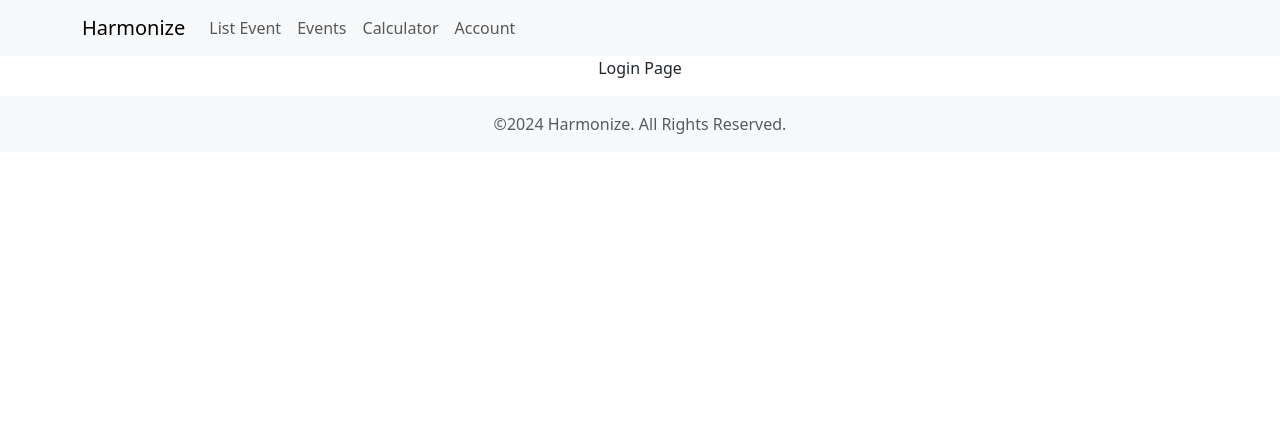
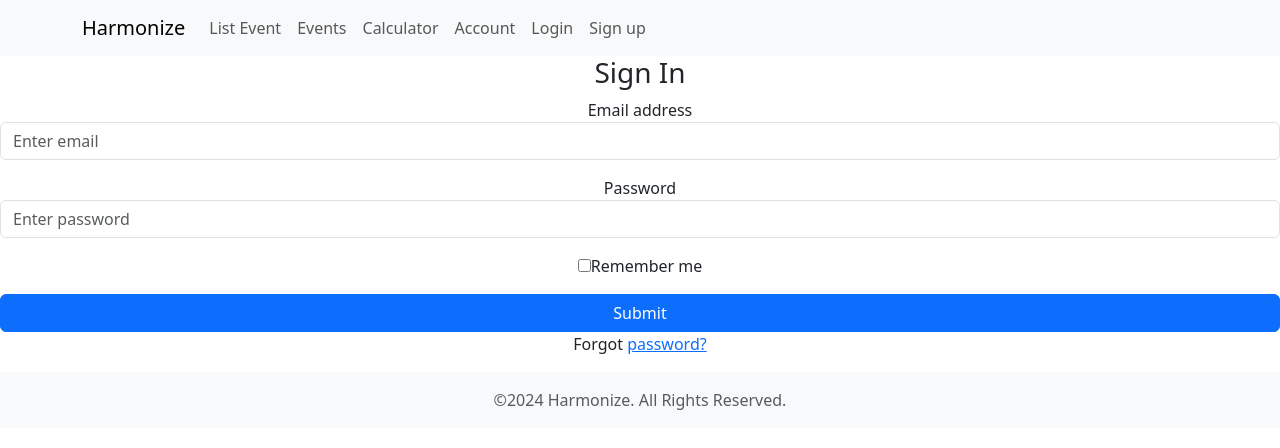
Before and after one commit to robinfire110/music-gig-app, a React (Create React App) app in the folder client/: page /login in a window 1280 px wide. Shown: the top 448 px of the page. Built offline with nearby package versions, Linux system fonts and the light colour scheme.

Commit message:
Added sign in/sign up pages

```diff
--- a/client/src/App.js
+++ b/client/src/App.js
@@ -3,7 +3,8 @@ import 'bootstrap/dist/css/bootstrap.min.css';
 import { BrowserRouter, Routes, Route } from 'react-router-dom';
 import Layout from './components/Layout/Layout';
 import Landing from './pages/Landing';
-import Login from './pages/Login';
+import Login from './components/login.component';
+import SignUp from './components/signup.component';
 import Account from './pages/Account';
 import Events from './pages/Events';
 import EventForm from './pages/EventForm';
@@ -13,8 +14,8 @@ import Calculator from './pages/Calculator';
 
 function App() {
   return (
-    <div className="App">
-      <BrowserRouter>
+    <BrowserRouter>
+      <div className="App">
         <Routes>
           <Route
             path="/"
@@ -29,6 +30,14 @@ function App() {
             element={
               <Layout>
                 <Login />
+              </Layout>
+            }
+          />
+          <Route
+            path="/signup"
+            element={
+              <Layout>
+                <SignUp />
               </Layout>
             }
           />
@@ -81,8 +90,8 @@ function App() {
             }
           />
         </Routes>
-      </BrowserRouter>
-    </div>
+      </div>
+    </BrowserRouter>
   );
 }
 
--- a/client/src/components/Layout/Layout.jsx
+++ b/client/src/components/Layout/Layout.jsx
@@ -23,6 +23,12 @@ const Layout = ({ children }) => {
               <Nav.Item>
                 <Nav.Link href="/account">Account</Nav.Link>
               </Nav.Item>
+              <Nav.Item>
+                <Nav.Link href="/login">Login</Nav.Link>
+              </Nav.Item>
+              <Nav.Item>
+                <Nav.Link href="/signup">Sign up</Nav.Link>
+              </Nav.Item>
             </Nav>
           </Navbar.Collapse>
         </Container>
--- a/client/src/components/login.component.jsx
+++ b/client/src/components/login.component.jsx
@@ -2,9 +2,45 @@ import React, { Component } from 'react';
 export default class Login extends Component {
   render() {
     return (
-      <div>
-        <h3>React Login Component</h3>
-      </div>
+      <form>
+        <h3>Sign In</h3>
+        <div className="mb-3">
+          <label>Email address</label>
+          <input
+            type="email"
+            className="form-control"
+            placeholder="Enter email"
+          />
+        </div>
+        <div className="mb-3">
+          <label>Password</label>
+          <input
+            type="password"
+            className="form-control"
+            placeholder="Enter password"
+          />
+        </div>
+        <div className="mb-3">
+          <div className="custom-control custom-checkbox">
+            <input
+              type="checkbox"
+              className="custom-control-input"
+              id="customCheck1"
+            />
+            <label className="custom-control-label" htmlFor="customCheck1">
+              Remember me
+            </label>
+          </div>
+        </div>
+        <div className="d-grid">
+          <button type="submit" className="btn btn-primary">
+            Submit
+          </button>
+        </div>
+        <p className="forgot-password text-right">
+          Forgot <a href="#">password?</a>
+        </p>
+      </form>
     );
   }
 }
--- a/client/src/pages/Login.jsx
+++ /dev/null
@@ -1,15 +0,0 @@
-import React from "react";
-import { useEffect } from "react";
-import { useState } from "react";
-import { Link } from "react-router-dom";
-
-const Login = () => {
-
-    return (
-        <div>
-            <p>Login Page</p>
-        </div>
-    )
-}
-
-export default Login
```
Also changed, not shown: 2 other files (tests, documents, lock files or other folders).
